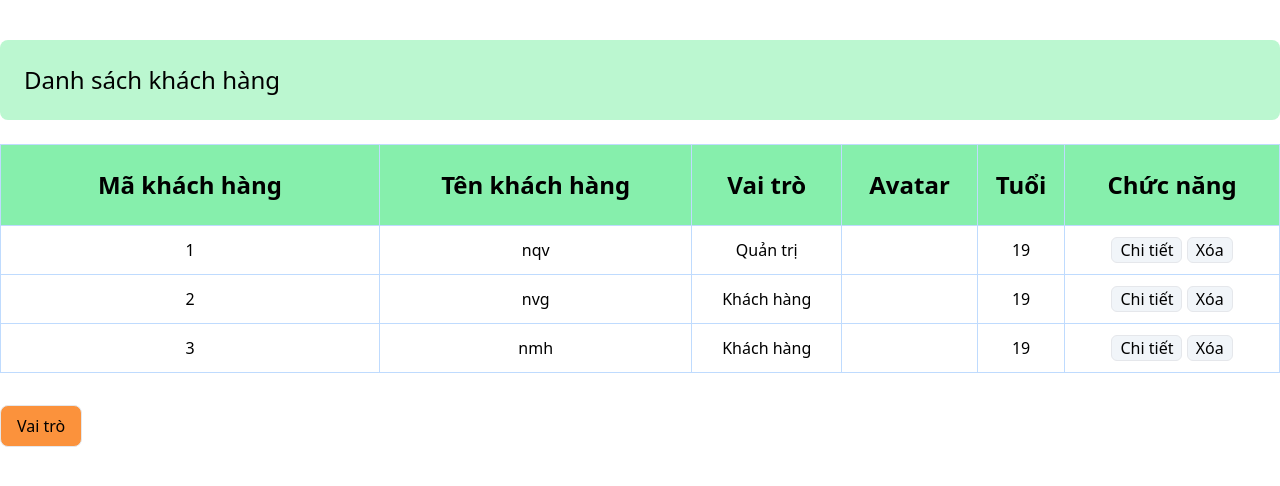
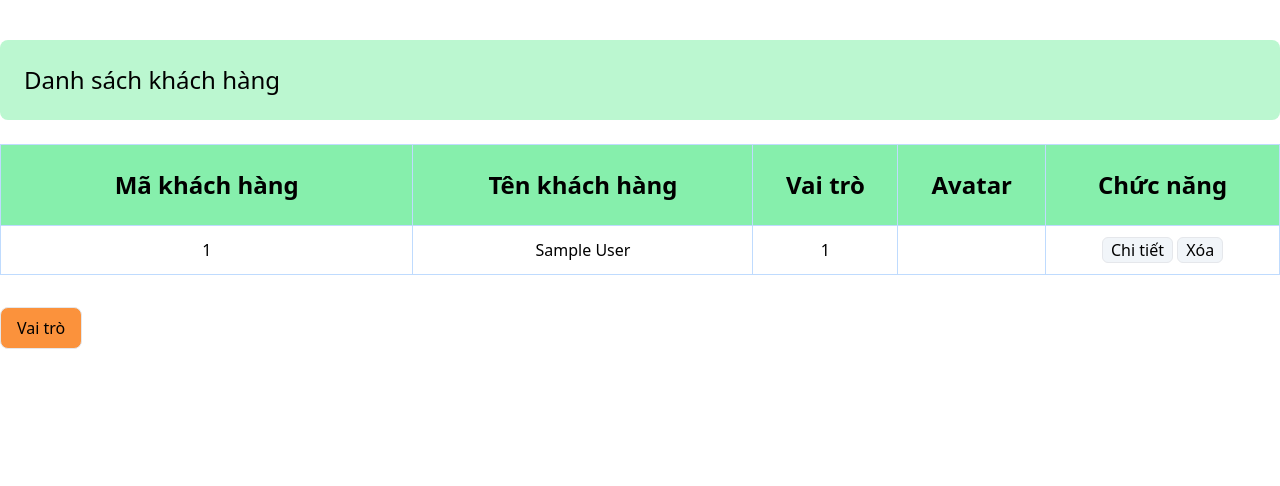
Before and after one commit to dannaph26950/du-an-mau-we17311-nhom-2, a PHP site: page /du-an-mau-we17311-nhom-2/admin/user.php in a window 1280 px wide. Shown: the part 250-736 px from the top of the page. Run offline with PHP 8.4, Linux system fonts and the light colour scheme; tables that the repository leaves empty or names only in its code hold one stand-in row (values such as "Sample post"); some libraries are stand-ins or nearby versions.

Commit message:
data user admin

```diff
--- a/admin/user.php
+++ b/admin/user.php
@@ -1,5 +1,8 @@
 <?php
-include_once ('../global.php')
+include_once ('../global.php');
+include_once ('../dao/user.php');
+include_once ('../dao/pdo.php');
+$data = user_select_all();
 ?>
 <!DOCTYPE html>
 <html lang="en">
@@ -44,43 +47,26 @@ include_once ('../global.php')
                 <th class="border border-blue-200">Tên khách hàng</th>
                 <th class="border border-blue-200">Vai trò</th>
                 <th class="border border-blue-200">Avatar</th>
-                <th class="border border-blue-200">Tuổi</th>
+                <!-- <th class="border border-blue-200">Tuổi</th> -->
                 <th class="border border-blue-200">Chức năng</th>
             </tr>
+<?php
+foreach($data as $key => $value){
+
+
+?>
             <tr class="border border-blue-200">
-               <td class="p-3 border border-blue-200">1</td>
-               <td class="border border-blue-200">nqv</td>
-               <td class="border border-blue-200">Quản trị</td>
+               <td class="p-3 border border-blue-200"><?php echo $value['id']?></td>
+               <td class="border border-blue-200"><?php echo $value['name'] ?></td>
+               <td class="border border-blue-200"><?php echo $value['role_id'] ?></td>
                <td class="border border-blue-200"></td>
-               <td class="border border-blue-200">19</td>
+               <!-- <td class="border border-blue-200">19</td> -->
                <td class="border border-blue-200">
                 <button name="btn-detal" class="border rounded-md bg-slate-100 px-2">Chi tiết</button>
                 <button name="btn-delete" class="border rounded-md bg-slate-100 px-2">Xóa</button>
                </td>
             </tr>
-            <tr class="border border-blue-200">
-                <td class="p-3">2</td>
-                <td class="border border-blue-200">nvg</td>
-                <td class="border border-blue-200">Khách hàng</td>
-                <td class="border border-blue-200"></td>
-                <td class="border border-blue-200">19</td>
-                <td class="border border-blue-200">
-                 <button name="btn-detal" class="border rounded-md bg-slate-100 px-2">Chi tiết</button>
-                 <button name="btn-delete" class="border rounded-md bg-slate-100 px-2">Xóa</button>
-                </td>
-             </tr>
-             <tr class="border border-blue-200">
-                <td class="p-3 border border-blue-200">3</td>
-                <td class="border border-blue-200">nmh</td>
-                <td class="border border-blue-200">Khách hàng</td>
-                <td class="border border-blue-200"></td>
-                <td class="border border-blue-200">19</td>
-                <td class="border border-blue-200">
-                 <button name="btn-detal" class="border rounded-md bg-slate-100 px-2">Chi tiết</button>
-                 <button name="btn-delete" class="border rounded-md bg-slate-100 px-2">Xóa</button>
-                </td>
-             </tr>
-
+            <?php } ?>
         </table>
         <button type="submit" class="p-2 px-4 border rounded-lg bg-orange-400 hover:text-white font-medium mt-8">Vai trò</button>
     </div>
```
